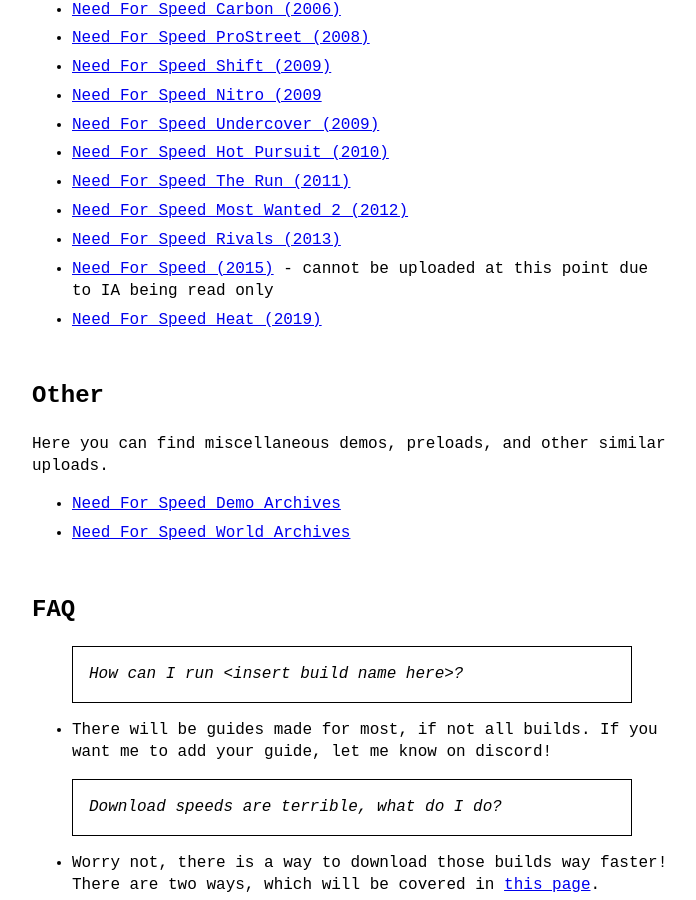
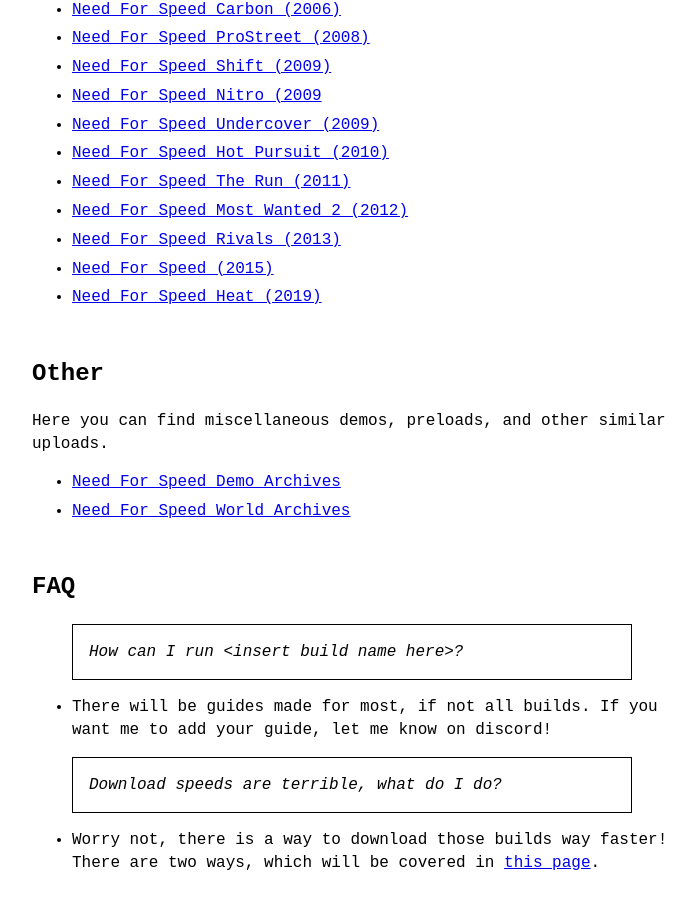
Before and after one commit to dzastsed/dzastsed.github.io, a Jekyll site: the page built from _posts/2024-04-02-nfs-builds.md, in a window 1280 px wide and 900 px high, scrolled down 525 px. Shown: the whole window, without its empty margins (288-984 px from the left). Built offline with Jekyll 4.4.1, drawn with Linux system fonts in a browser that asks for light colours.

Commit message:
Update 2024-04-02-nfs-builds.md

```diff
--- a/_posts/2024-04-02-nfs-builds.md
+++ b/_posts/2024-04-02-nfs-builds.md
@@ -22,7 +22,7 @@
 * [Need For Speed The Run (2011)](https://archive.org/details/nfstr_builds)
 * [Need For Speed Most Wanted 2 (2012)](https://archive.org/details/need-for-speed-most-wanted-2-ps3-prototype-collection)
 * [Need For Speed Rivals (2013)](https://archive.org/details/nfsr_builds)
-* [Need For Speed (2015)](https://archive.org/details/nfs2015_builds) - cannot be uploaded at this point due to IA being read only
+* [Need For Speed (2015)](https://archive.org/details/nfs2015_builds)
 * [Need For Speed Heat (2019)](https://archive.org/details/nfsh_builds)
 
 ## Other
```
